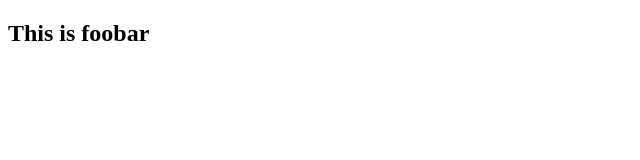
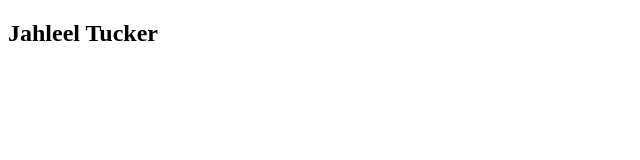
Before and after one commit to freejah/foobar, a plain HTML site: page index.html in a window 1280 px wide. Shown: the full height of the page, 0-640 px from the left. Drawn offline with Linux system fonts and the light colour scheme.

Commit message:
update h2 with my name

```diff
--- a/index.html
+++ b/index.html
@@ -7,6 +7,6 @@
     <title>I'm committed</title>
 </head>
 <body>
-    <h2>This is foobar</h2>
+    <h2>Jahleel Tucker</h2>
 </body>
 </html>
```
